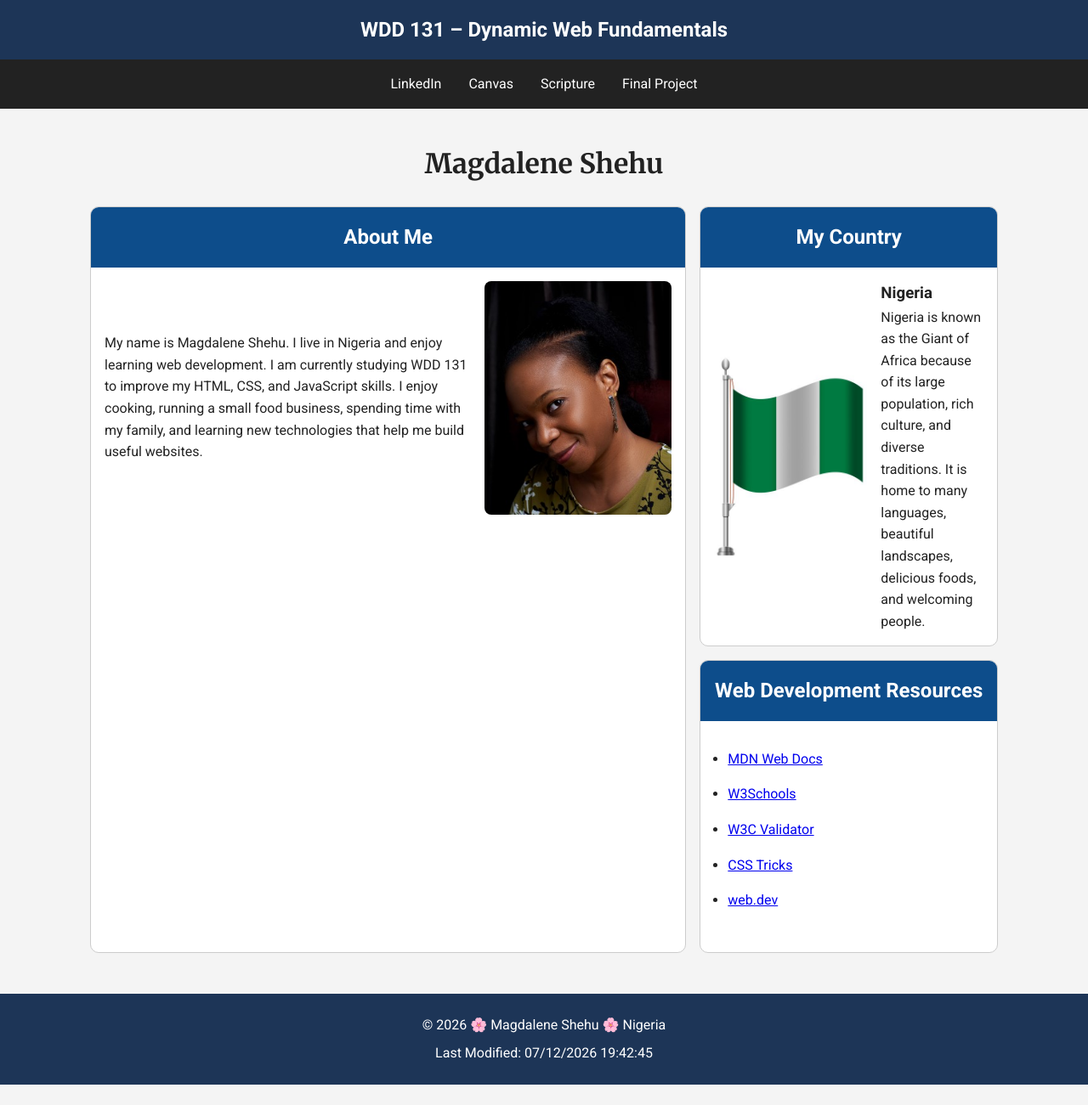
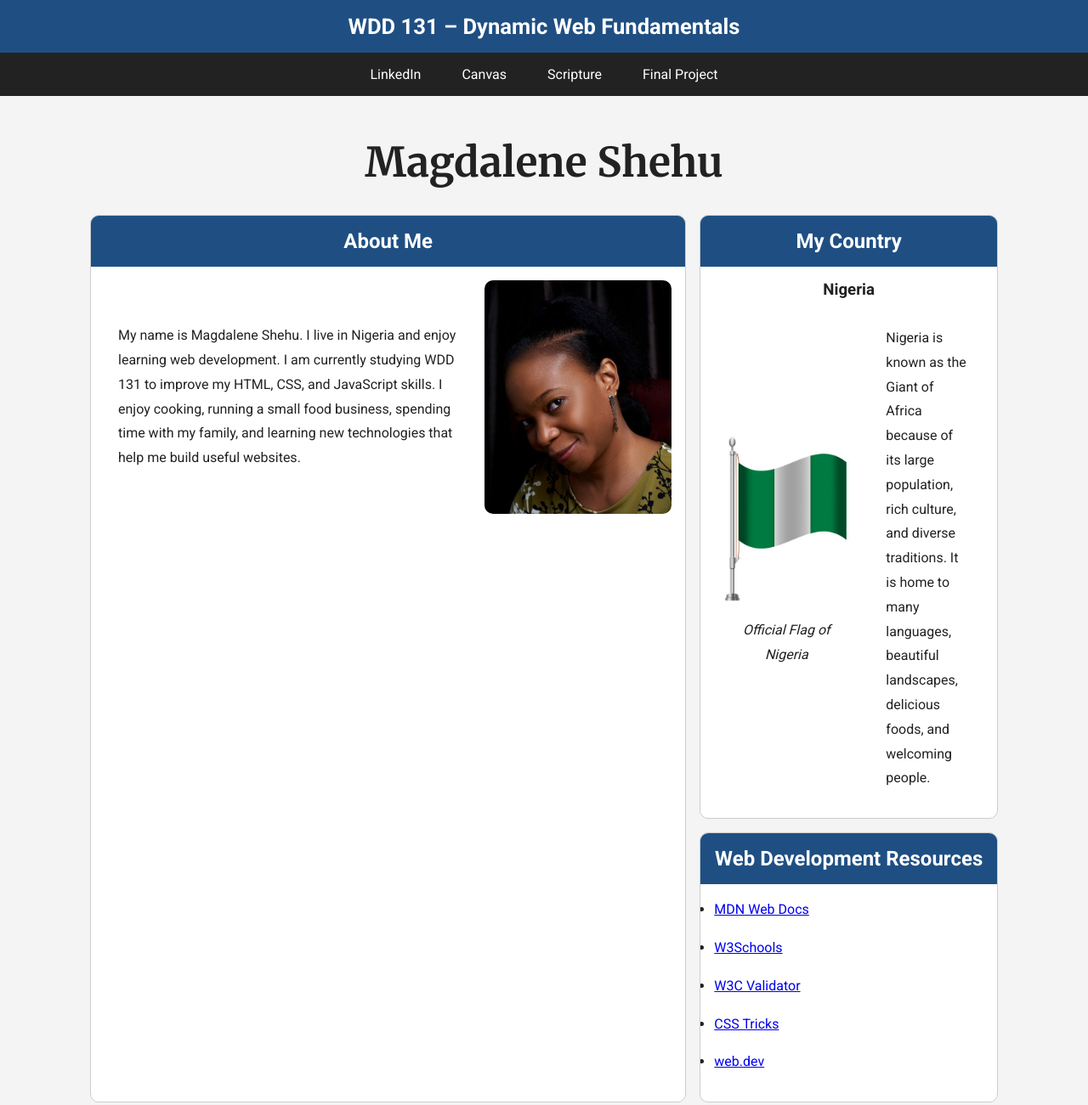
Before and after one commit to mshehu22/wdd131, a plain HTML site: page index.html in a window 1280 px wide. Shown: the top 1301 px of the page at 85% size. Before the commit the page ends 1277 px from the top, so only its background shows below. Drawn offline with Linux system fonts and the light colour scheme.

Commit message:
Update W01 home page layout and styling

```diff
--- a/index.html
+++ b/index.html
@@ -8,7 +8,7 @@
     <title>WDD 131 – Dynamic Web Fundamentals – Magdalene Shehu</title>
 
     <meta name="description"
-        content="WDD 131 Dynamic Web Fundamentals course home page created by Magdalene Shehu featuring personal information, Nigeria, and web development resources.">
+        content="WDD 131 – Dynamic Web Fundamentals course home page by Magdalene Shehu featuring information about Nigeria and web development resources.">
 
     <meta name="author" content="Magdalene Shehu">
 
@@ -32,10 +32,17 @@
 
         <nav>
             <a href="https://www.linkedin.com/" target="_blank">LinkedIn</a>
-            <a href="https://byupw.instructure.com/" target="_blank">Canvas</a>
+
+            <a href="https://byupw.instructure.com/" target="_blank">
+                Canvas
+            </a>
+
             <a href="https://www.churchofjesuschrist.org/study/scriptures/bofm/1-ne/3?lang=eng&id=p7#p7"
-                target="_blank">Scripture</a>
-            <a href="project/index.html">Final Project</a>
+                target="_blank">
+                Scripture
+            </a>
+
+            <a href="#">Final Project</a>
         </nav>
     </header>
 
@@ -45,55 +52,77 @@
 
         <div class="grid">
 
-            <section class="card about">
+            <!-- ABOUT CARD -->
+            <section class="card">
+
                 <h2>About Me</h2>
 
-                <div class="about-content">
+                <div class="about">
 
+                    <div>
                         <p>
-                        My name is Magdalene Shehu. I live in Nigeria and enjoy
-                        learning web development. I am currently studying WDD 131
-                        to improve my HTML, CSS, and JavaScript skills.
+                            My name is Magdalene Shehu. I live in Nigeria
+                            and enjoy learning web development. I am
+                            currently studying WDD 131 to improve my
+                            HTML, CSS, and JavaScript skills.
 
-                        I enjoy cooking, running a small food business, spending
-                        time with my family, and learning new technologies that
-                        help me build useful websites.
+                            I enjoy cooking, running a small food
+                            business, spending time with my family,
+                            and learning new technologies that help me
+                            build useful websites.
                         </p>
+                    </div>
 
                     <img src="images/profile.jpg" alt="Portrait of Magdalene Shehu">
+
                 </div>
+
             </section>
 
+            <!-- RIGHT COLUMN -->
+            <div>
 
-            <section class="card country">
+                <!-- COUNTRY CARD -->
+                <section class="card">
+
                     <h2>My Country</h2>
 
-                <div class="country-content">
+                    <h3>Nigeria</h3>
 
-                    <img src="images/nigeria.jpg" alt="Flag of Nigeria">
+                    <div class="country">
+
+                        <div class="flag-box">
+
+                            <img src="images/nigeria.jpg" alt="Official Flag of Nigeria">
+
+                            <p><em>Official Flag of Nigeria</em></p>
+
+                        </div>
 
                         <div>
 
-                        <h3>Nigeria</h3>
-
                             <p>
-                            Nigeria is known as the Giant of Africa because of
-                            its large population, rich culture, and diverse
-                            traditions. It is home to many languages, beautiful
-                            landscapes, delicious foods, and welcoming people.
+                                Nigeria is known as the Giant of Africa
+                                because of its large population, rich
+                                culture, and diverse traditions. It is
+                                home to many languages, beautiful
+                                landscapes, delicious foods, and
+                                welcoming people.
                             </p>
 
                         </div>
 
                     </div>
+
                 </section>
 
-
-            <section class="card resources">
+                <!-- RESOURCES CARD -->
+                <section class="card">
 
                     <h2>Web Development Resources</h2>
 
                     <ul>
+
                         <li>
                             <a href="https://developer.mozilla.org/" target="_blank">
                                 MDN Web Docs
@@ -123,9 +152,12 @@
                                 web.dev
                             </a>
                         </li>
+
                     </ul>
 
                 </section>
+
+            </div>
 
         </div>
 
--- a/styles/base.css
+++ b/styles/base.css
@@ -8,22 +8,21 @@ body {
     font-family: Roboto, sans-serif;
     background: #f4f4f4;
     color: #222;
-    line-height: 1.6;
 }
 
 /* HEADER */
 
 header {
-    background: #1d3557;
+    background: #1f4f82;
+    color: white;
 }
 
 #course-title {
     display: block;
     text-align: center;
-    color: white;
+    font-size: 1.6rem;
+    font-weight: 700;
     padding: 1rem;
-    font-size: 1.5rem;
-    font-weight: bold;
 }
 
 nav {
@@ -35,12 +34,12 @@ nav {
 nav a {
     color: white;
     text-decoration: none;
-    padding: 1rem;
-    transition: background .3s;
+    padding: 1rem 1.5rem;
 }
 
 nav a:hover {
-    background: #457b9d;
+    background: #444;
+    transition: .3s;
 }
 
 /* MAIN */
@@ -53,8 +52,9 @@ main {
 
 h1 {
     text-align: center;
-    margin: 1.5rem 0;
+    margin: 2rem 0;
     font-family: Merriweather, serif;
+    font-size: 3rem;
 }
 
 .grid {
@@ -67,71 +67,86 @@ h1 {
 
 .card {
     background: white;
+    border-radius: 10px;
     border: 1px solid #ccc;
-    border-radius: 10px;
     overflow: hidden;
+    margin-bottom: 1rem;
 }
 
 .card h2 {
-    background: #0d4d8b;
+    background: #1f4f82;
     color: white;
     text-align: center;
     padding: 1rem;
 }
 
-/* ABOUT */
+.card h3 {
+    text-align: center;
+    margin-top: 1rem;
+}
+
+.card p,
+.card ul {
+    padding: 1rem;
+    line-height: 1.8;
+}
+
+/* ABOUT SECTION */
 
 .about {
-    grid-row: span 2;
-}
-
-.about-content {
-    display: flex;
+    display: grid;
+    grid-template-columns: 1fr 220px;
     gap: 1rem;
     padding: 1rem;
     align-items: center;
 }
 
-.about-content img {
+.about img {
     width: 220px;
-    border-radius: 8px;
+    border-radius: 10px;
 }
 
-/* COUNTRY */
+/* COUNTRY SECTION */
 
-.country-content {
-    display: flex;
+.country {
+    display: grid;
+    grid-template-columns: 170px 1fr;
     gap: 1rem;
     padding: 1rem;
     align-items: center;
 }
 
-.country-content img {
-    width: 180px;
+.flag-box {
+    text-align: center;
 }
 
-/* RESOURCES */
-
-.resources ul {
-    padding: 2rem;
+.flag-box img {
+    width: 150px;
 }
 
-.resources li {
+/* RESOURCE LINKS */
+
+ul {
+    padding-left: 2rem;
+}
+
+li {
     margin-bottom: 1rem;
 }
 
 /* FOOTER */
 
 footer {
-    background: #1d3557;
+    background: #1f4f82;
     color: white;
     text-align: center;
     padding: 1rem;
     margin-top: 2rem;
 }
 
-footer p {
-    margin: .5rem;
+#lastModified {
+    color: yellow;
+    margin-top: .5rem;
 }
 
 /* MOBILE */
@@ -142,14 +157,25 @@ footer p {
         grid-template-columns: 1fr;
     }
 
-    .about-content,
-    .country-content {
-        flex-direction: column;
+    .about {
+        grid-template-columns: 1fr;
         text-align: center;
     }
 
-    .about-content img,
-    .country-content img {
-        width: 180px;
+    .country {
+        grid-template-columns: 1fr;
+        text-align: center;
+    }
+
+    nav {
+        flex-direction: column;
+    }
+
+    nav a {
+        text-align: center;
+    }
+
+    h1 {
+        font-size: 2rem;
     }
 }
```
Lines whose indentation alone changed are shown as unchanged.
